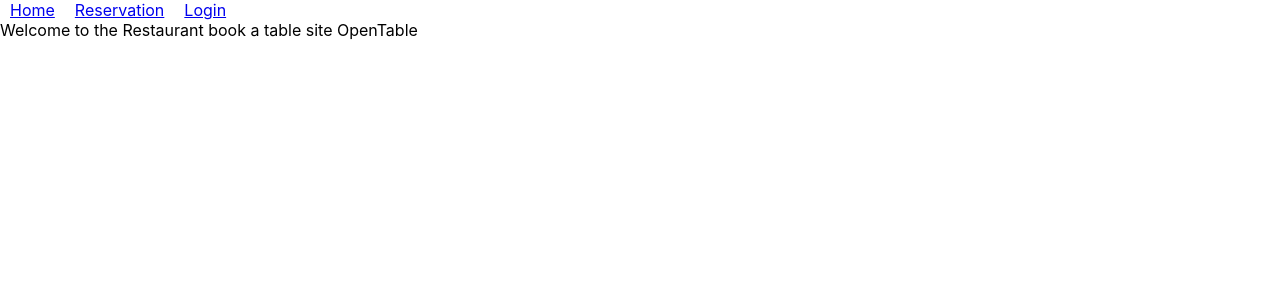
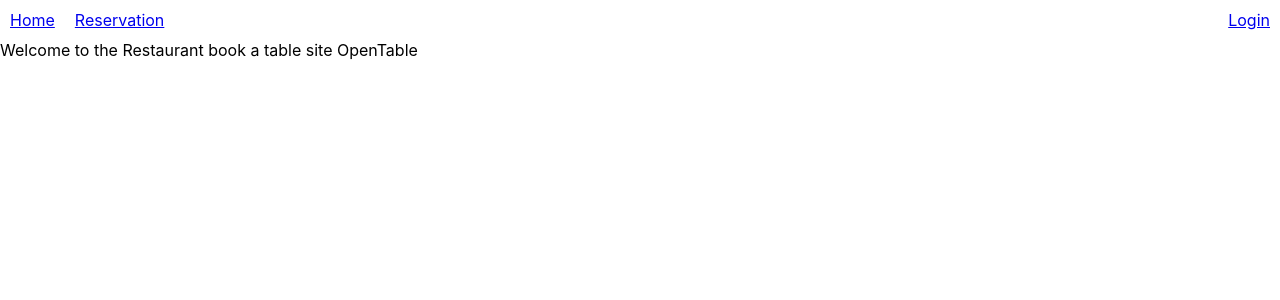
Before and after one commit to fabian-s-123/OpenTable_FrontEnd, a React (Create React App) app: page / in a window 1280 px wide. Shown: the top 300 px of the page. Built offline with nearby package versions, Linux system fonts and the light colour scheme.

Commit message:
final structure for functional testing

```diff
--- a/src/components/LoginNav/LoginNav.components.tsx
+++ b/src/components/LoginNav/LoginNav.components.tsx
@@ -1,11 +1,13 @@
 import React, { Component } from 'react'
+import './LoginNav.components.css'
 
 export default class LoginNav extends Component {
     render() {
         return (
             <div>
-                Login
+                <a href="http://localhost:3000/login">Login</a>
             </div>
+
         )
     }
 }
--- a/src/components/Topnav/Topnav.components.css
+++ b/src/components/Topnav/Topnav.components.css
@@ -1,3 +1,3 @@
-a {
-    padding: 10px;
+.topnav a {
+    padding-right: 20px;
 }
--- a/src/components/Topnav/Topnav.components.tsx
+++ b/src/components/Topnav/Topnav.components.tsx
@@ -1,5 +1,6 @@
 import React, { Component } from 'react'
 import "./Topnav.components.css"
+import LoginNav from '../LoginNav/LoginNav.components'
 
 export default class Topnav extends Component {
     render() {
@@ -7,7 +8,6 @@
             <div className="topnav">
                 <a href="http://localhost:3000/">Home</a>
                 <a href="http://localhost:3000/reservation">Reservation</a>
-                <a href="http://localhost:3000/login">Login</a>
             </div>
         )
     }
--- a/src/pages/Home/Home.page.css
+++ b/src/pages/Home/Home.page.css
@@ -0,0 +1,6 @@
+.nav-div {
+    display: flex;
+    justify-content: space-between;
+    margin: 5px;
+    padding: 5px;
+}
--- a/src/pages/Home/Home.page.tsx
+++ b/src/pages/Home/Home.page.tsx
@@ -1,11 +1,19 @@
 import React, { Component } from 'react'
 import Topnav from "../../components/Topnav/Topnav.components"
+import LoginNav from '../../components/LoginNav/LoginNav.components'
+import "./Home.page.css"
 
 export default class Home extends Component {
     render() {
         return (
+
             <div>
-            <Topnav />
+                <div className="nav-div">
+                    <Topnav />
+                    <LoginNav />
+                </div>
+
+
                 Welcome to the Restaurant book a table site OpenTable
 
             </div>
--- a/src/pages/Login/Login.page.tsx
+++ b/src/pages/Login/Login.page.tsx
@@ -7,11 +7,7 @@
         return (
             <div>
                 <Topnav />
-                <h1>Login</h1>
-                <div> HELLO</div>
-                <input>
-                </input>
-                <input></input>
+
             </div>
         )
     }
```
